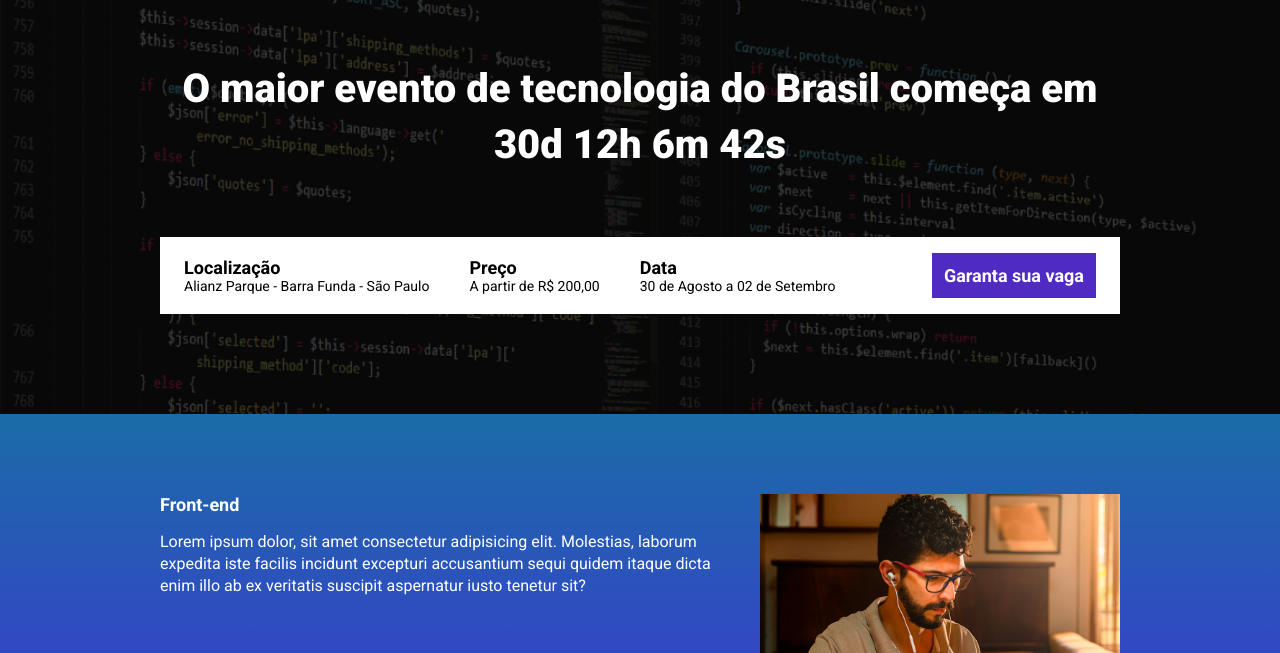
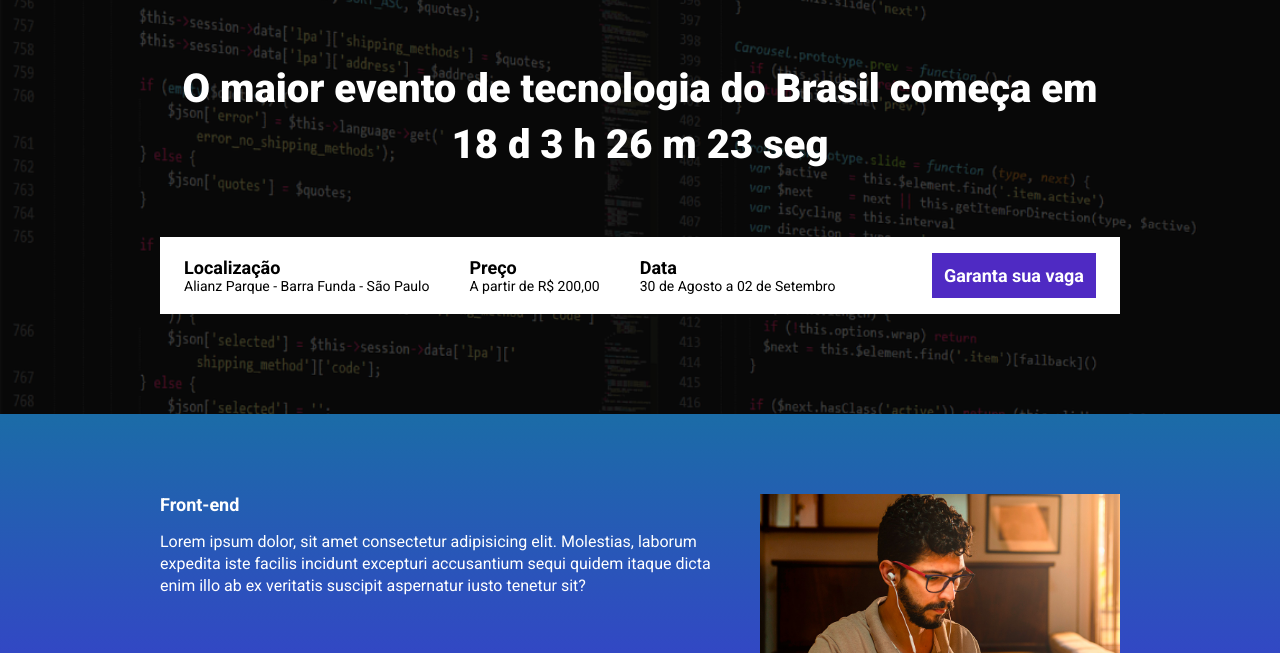
Before and after one commit to maxh33/event-page, a website built with Parcel: page src/index.html in a window 1280 px wide. Shown: the part 147-800 px from the top of the page. Built offline with nearby package versions, Linux system fonts and the light colour scheme.

Commit message:
creating countdown feat

```diff
--- a/package.json
+++ b/package.json
@@ -2,9 +2,9 @@
   "name": "event-page",
   "version": "1.0.0",
   "description": "",
-  "main": "index.js",
   "scripts": {
     "dev": "parcel src/index.html src/styles/main.scss src/scripts/main.js  --no-cache",
+    "build": "parcel build src/index.html",
     "test": "echo \"Error: no test specified\" && exit 1"
   },
   "keywords": [],
--- a/src/index.html
+++ b/src/index.html
@@ -16,7 +16,7 @@
         <div class="container">
             <img class="hero__logo" src="./images/ebac_logo.svg" alt="">
             <p class="hero__text">
-                O maior evento de tecnologia do Brasil começa em 30d 12h 6m 42s
+                O maior evento de tecnologia do Brasil começa em <span id="contador"></span>
             </p>
             <div class="infos-bar">
                 <ul class="infos-bar__infos">
--- a/src/scripts/main.js
+++ b/src/scripts/main.js
@@ -1 +1,28 @@
 AOS.init();
+
+const dataDoEvento = new Date("Nov 11, 2024 19:00:00");
+const timeStampDoEvento = dataDoEvento.getTime();
+
+const contaAsHoras = setInterval(function() {
+    const agora = new Date();
+    const timeStampAtual = agora.getTime();
+
+    const distanciaAteOEvento = timeStampDoEvento - timeStampAtual;
+
+    const diasEmMs = 1000 * 60 * 60 * 24;
+    const horasEmMs = 1000 * 60 * 60;
+    const minutosEmMs = 1000 * 60;
+    const segundosEmMs = 1000;
+
+    const diasAteOEvento = Math.floor(distanciaAteOEvento / diasEmMs)
+    const horasAteOEvento = Math.floor((distanciaAteOEvento % diasEmMs) / horasEmMs);
+    const minutosAteOEvento = Math.floor((distanciaAteOEvento % horasEmMs) / minutosEmMs);
+    const segundosAteOEvento = Math.floor((distanciaAteOEvento % minutosEmMs) / segundosEmMs);
+
+    document.getElementById('contador').innerHTML= `${diasAteOEvento} d ${horasAteOEvento} h ${minutosAteOEvento} m ${segundosAteOEvento} seg`;
+
+    if (distanciaAteOEvento < 0) {
+        clearInterval(contaAsHoras);
+        document.getElementById('contador').innerHTML = 'O evento Expirado!';
+    }
+}, 1000);
```
